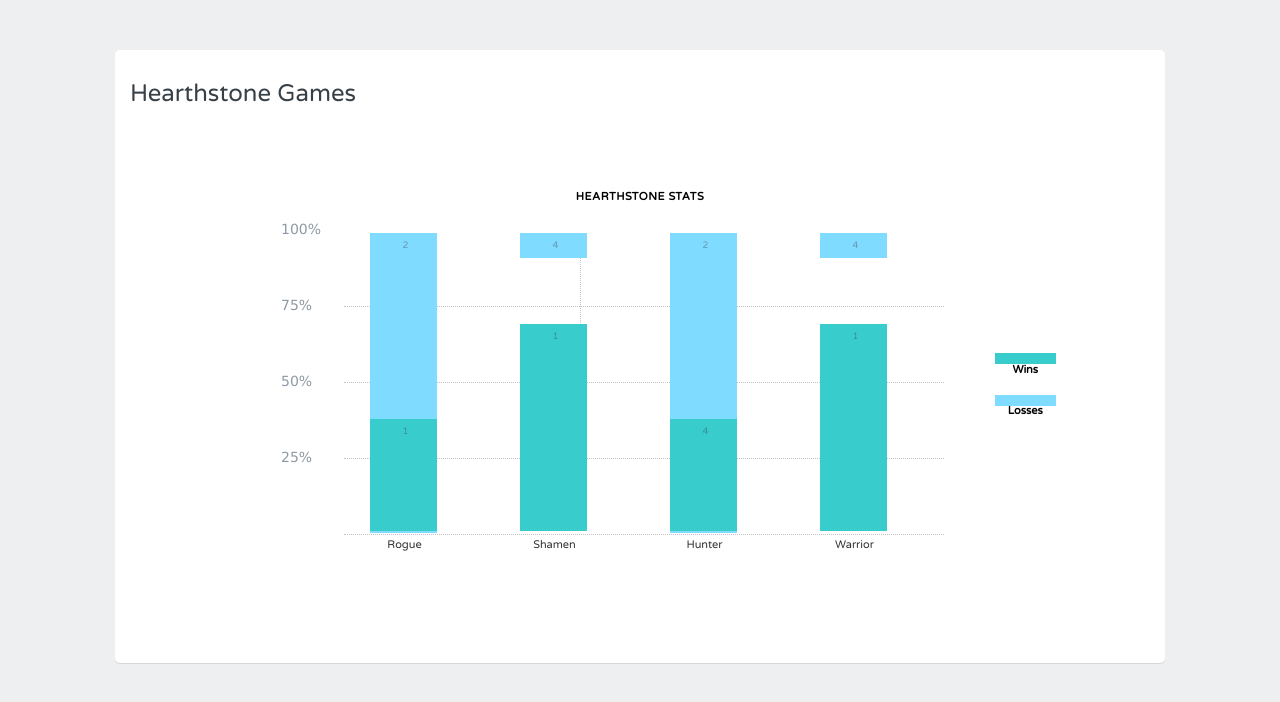
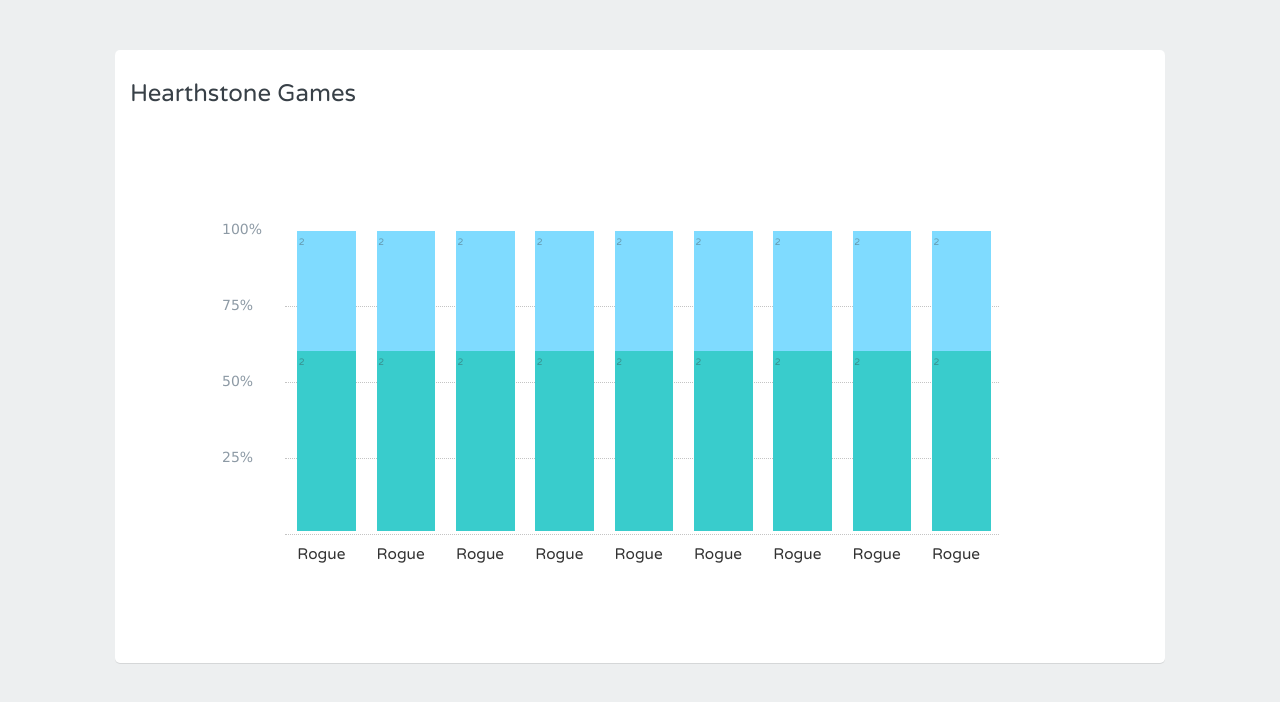
Before and after one commit to leannethng/hearthstone_stats, a plain HTML site: page index.html in a window 1280 px wide. Drawn offline with nearby package versions, Linux system fonts and the light colour scheme.

Commit message:
made flex box graph
need to now convert to being made through jQuery. Also need to strip
out redundant css that isn’t being used

```diff
--- a/css/graph.css
+++ b/css/graph.css
@@ -2,7 +2,7 @@
   display: block;
   /* fixes layout wonkiness in FF1.5 */
   position: relative;
-  width: 600px;
+  width: 70%;
   height: 300px;
   margin: 0 auto;
   padding: 0;
@@ -19,75 +19,13 @@
   z-index: 10;
   font-weight: bold; }
 
-#graph tr,
-#graph th,
-#graph td {
+#graph .row {
   position: absolute;
-  bottom: 0;
-  width: 60px;
-  z-index: 2;
-  margin: 0;
-  padding: 0 0 0 5%;
-  text-align: center; }
+  bottom: -50px;
 
-#graph td {
-  transition: all 0.3s ease; }
-  #graph td:hover {
-    background-color: #4d4d4d;
-    opacity: 0.9;
-    color: white; }
-
-#graph thead tr {
-  left: 100%;
-  top: 50%;
-  bottom: auto;
-  margin: -2.5em 0 0 5em; }
-
-#graph thead th {
-  width: 3.5em;
-  height: auto;
-  padding: 0.5em 1em; }
-
-#graph thead th.win {
-  top: 0;
-  left: 0;
-  line-height: 2; }
-
-#graph thead th.loss {
-  top: 3.75em;
-  line-height: 2;
-  left: 0; }
-
-#graph tbody tr {
-  height: 296px;
-  padding-top: 2px;
-  border-right: 1px dotted #c4c4c4;
-  color: #aaa; }
-
-#graph .Rogue {
-  left: 0; }
-
-#graph .Shamen {
-  left: 150px; }
-
-#graph .Hunter {
-  left: 300px; }
-
-#graph .Warrior {
-  left: 450px;
-  border-right: none; }
-
-#graph tbody th {
-  bottom: -1.75em;
-  vertical-align: top;
-  font-weight: normal;
   color: #333; }
 
-#graph .bar {
-  width: 60px;
-  border: 1px solid;
-  border-bottom: none;
-  color: #000; }
+
 
 #graph .bar p {
   margin: 5px 0 0;
@@ -97,19 +35,22 @@
   color: #383838; }
 
 #graph .loss {
-  top: 0;
+  position: absolute;
   background-color: #7fdbff;
   border-color: transparent; }
 
 #graph .win {
+  position: absolute;
   background-color: #39cccc;
-  border-color: transparent; }
+  border-color: transparent;
+  bottom:0;
+ }
 
 #ticks {
   position: relative;
   top: -300px;
   left: 2px;
-  width: 596px;
+  width: 70%;
   height: 300px;
   z-index: 1;
   margin: 0 auto -300px;
@@ -119,7 +60,7 @@
 #ticks .tick {
   position: relative;
   border-bottom: 1px dotted #c4c4c4;
-  width: 600px; }
+   }
 
 #ticks .tick p {
   position: absolute;
--- /dev/null
+++ b/css/table_flex.css
@@ -0,0 +1,14 @@
+#graph {
+    height: 300px;
+  /*border: 10px solid black;*/
+  display: flex;
+  justify-content: space-between;
+}
+#graph div {
+  width: 70%;
+  position: relative;
+  padding: 0 2%;
+  z-index: 2;
+
+  /*background: red;*/
+}
--- a/index.html
+++ b/index.html
@@ -7,6 +7,7 @@
   <link href='http://fonts.googleapis.com/css?family=Varela+Round' rel='stylesheet' type='text/css'>
   <link rel="stylesheet" href="css/main.css">
   <link rel="stylesheet" href="css/graph.css">
+  <link rel="stylesheet" href="css/table_flex.css">
   <script src="http://code.jquery.com/jquery-1.11.0.min.js"></script>
   <script src="js/widget.js"></script>
 </head>
@@ -56,8 +57,124 @@
 
         </section> -->
 
-        <section class="grid-30 main">
-          <table id="graph">
+      <section class="grid-30 main">
+
+        <div id="graph">
+
+          <div class="Rogue">
+            <div class="loss bar" style="height: 40%;">
+              <p>2</p>
+              </td>
+            </div>
+            <div class="win bar" style="height: 60%;">
+              <p>2</p>
+              </td>
+            </div>
+            <p class="row">Rogue</p>
+          </div>
+
+          <div class="Rogue">
+            <div class="loss bar" style="height: 40%;">
+              <p>2</p>
+              </td>
+            </div>
+            <div class="win bar" style="height: 60%;">
+              <p>2</p>
+              </td>
+            </div>
+            <p class="row">Rogue</p>
+          </div>
+
+          <div class="Rogue">
+            <div class="loss bar" style="height: 40%;">
+              <p>2</p>
+              </td>
+            </div>
+            <div class="win bar" style="height: 60%;">
+              <p>2</p>
+              </td>
+            </div>
+            <p class="row">Rogue</p>
+          </div>
+
+          <div class="Rogue">
+            <div class="loss bar" style="height: 40%;">
+              <p>2</p>
+              </td>
+            </div>
+            <div class="win bar" style="height: 60%;">
+              <p>2</p>
+              </td>
+            </div>
+            <p class="row">Rogue</p>
+          </div>
+
+          <div class="Rogue">
+            <div class="loss bar" style="height: 40%;">
+              <p>2</p>
+              </td>
+            </div>
+            <div class="win bar" style="height: 60%;">
+              <p>2</p>
+              </td>
+            </div>
+            <p class="row">Rogue</p>
+          </div>
+
+          <div class="Rogue">
+            <div class="loss bar" style="height: 40%;">
+              <p>2</p>
+              </td>
+            </div>
+            <div class="win bar" style="height: 60%;">
+              <p>2</p>
+              </td>
+            </div>
+            <p class="row">Rogue</p>
+          </div>
+
+          <div class="Rogue">
+            <div class="loss bar" style="height: 40%;">
+              <p>2</p>
+              </td>
+            </div>
+            <div class="win bar" style="height: 60%;">
+              <p>2</p>
+              </td>
+            </div>
+            <p class="row">Rogue</p>
+          </div>
+
+          <div class="Rogue">
+            <div class="loss bar" style="height: 40%;">
+              <p>2</p>
+              </td>
+            </div>
+            <div class="win bar" style="height: 60%;">
+              <p>2</p>
+              </td>
+            </div>
+            <p class="row">Rogue</p>
+          </div>
+
+          <div class="Rogue">
+            <div class="loss bar" style="height: 40%;">
+              <p>2</p>
+              </td>
+            </div>
+            <div class="win bar" style="height: 60%;">
+              <p>2</p>
+              </td>
+            </div>
+            <p class="row">Rogue</p>
+          </div>
+
+        </div>
+
+
+
+
+          <!-- <table id="graph">
             <caption>Hearthstone Stats</caption>
             <thead>
               <tr>
@@ -110,7 +227,8 @@
 
             </tbody>
           </div>
-          </table>
+          </table> -->
+
 
           <div id="ticks">
 
```
